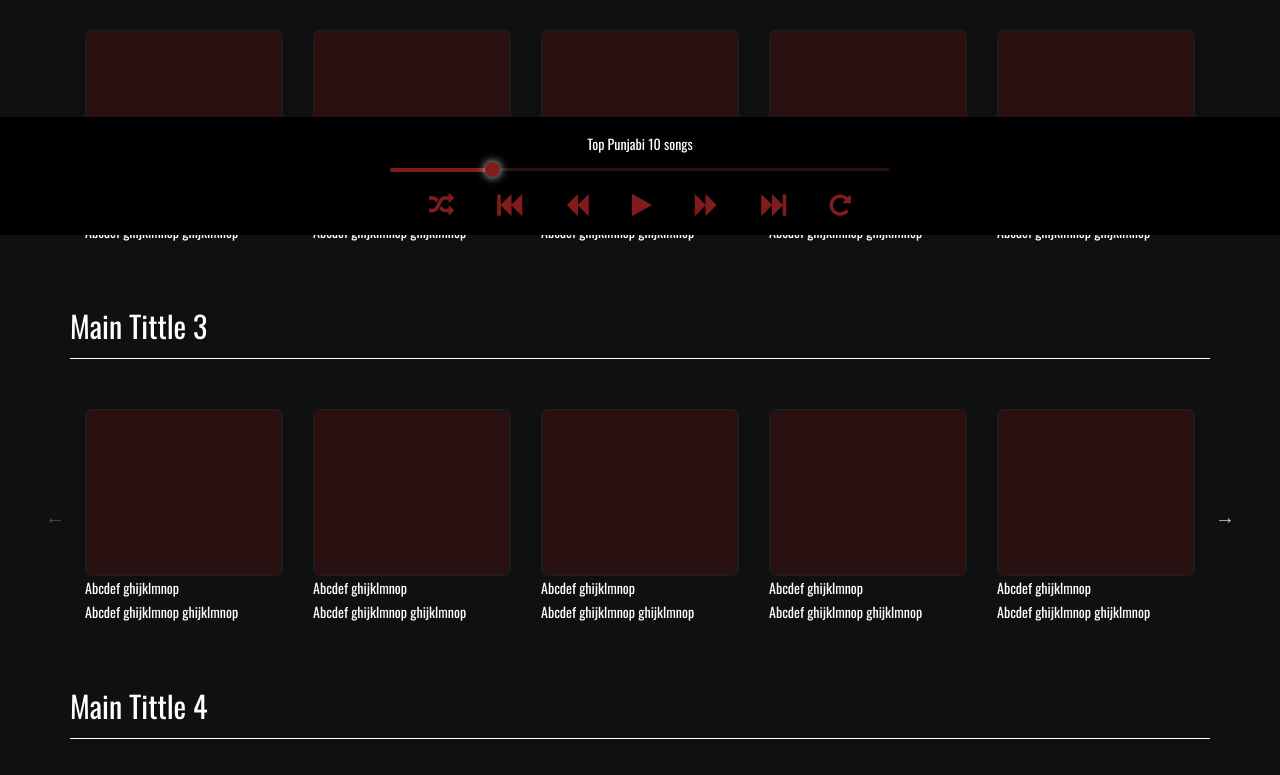
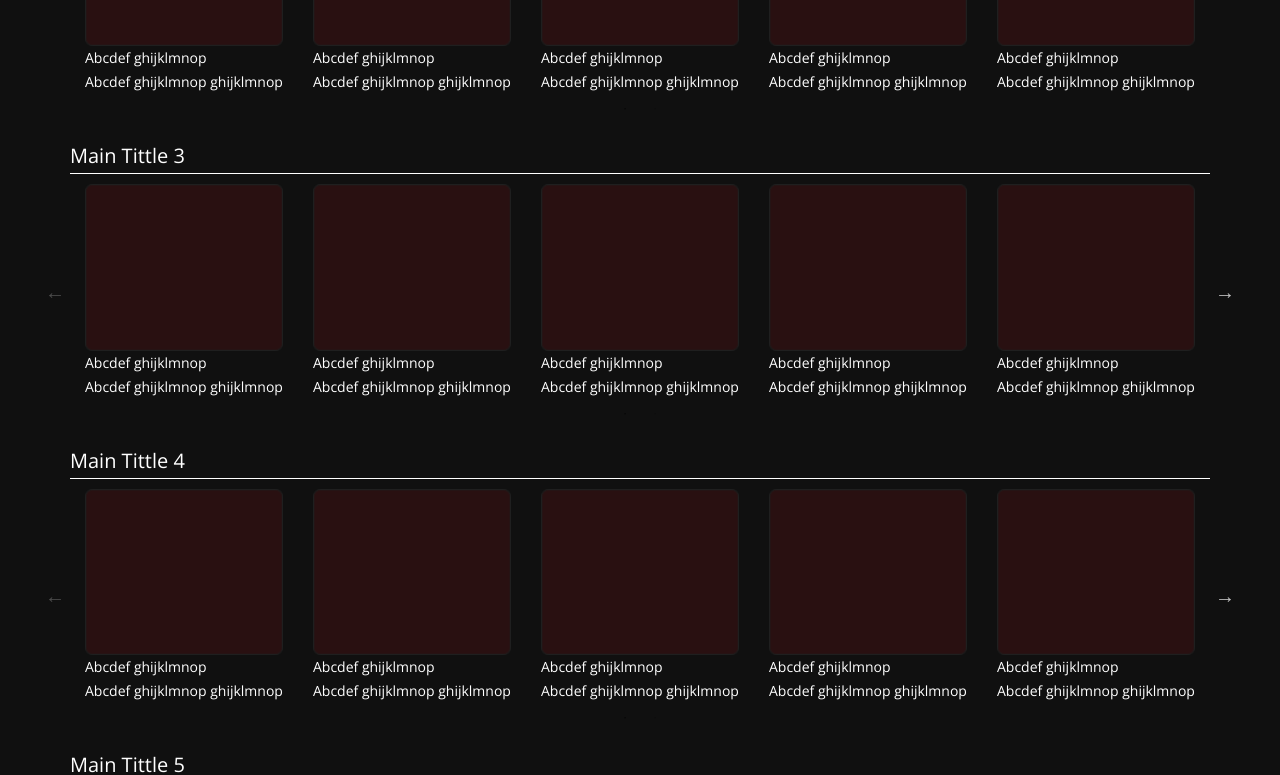
Before and after one commit to arunlalotra/dev.opalbeauty.ca, a plain HTML site: page index.html in a window 1280 px wide. Shown: the part 565-1340 px from the top of the page. Drawn offline with nearby package versions, Linux system fonts and the light colour scheme; a web font is replaced by a local one.

Commit message:
style.css

```diff
--- a/css/style.css
+++ b/css/style.css
@@ -1,8 +1,8 @@
 /* font family */
-@import url('https://fonts.googleapis.com/css?family=Oswald:200,300,400,500,600,700');
+@import url('https://fonts.googleapis.com/css?family=Open+Sans:300,400,600,700,800');
 
 /* body css */
-body{margin: 0;font-family: 'Oswald', sans-serif;font-size: 14px;line-height: 24px;color: #fff;background-color: #101010;}
+body{margin: 0;font-family: 'Open Sans', sans-serif;font-size: 14px;line-height: 24px;color: #fff;background-color: #101010;}
 *{margin: 0;padding: 0;}
 img{border: none;}
 ul,p,li,h1,h2,h3,h4,h5,h6{padding: 0;margin: 0;}
@@ -105,20 +105,17 @@ a:hover{color: #be1519;}
 	background-color: #be1519;
 }
 .main_block{
-	margin-top: 100px;
-	margin-bottom: 150px;
+	margin-top: 80px;
 }
 .heading p {
-	padding: 20px 0;
-	font-size: 30px;
-	margin-bottom: 50px;
+	padding: 20px 0 5px;
+	font-size: 20px;
+	margin-bottom: 10px;
 	border-bottom: 1px solid #fff;
 }
-.main_block article{
-	margin-bottom: 50px;
-}
+
 .footer{
-	position: fixed;
+	position: relative;
 	width: 100%;
 	background-color: #000;
 	bottom: 0;
@@ -134,7 +131,7 @@ a:hover{color: #be1519;}
 	position: relative;
 	padding: 10px 0;
 	max-width: 500px;
-	margin: 12px auto 5px;
+	margin: 20px auto;
 }
 .music_bar p{position: absolute;top: 0;left: 0;width: 100%;}
 .music_bar .music_bar_bottom{
@@ -203,7 +200,9 @@ a:hover{color: #be1519;}
 .nav.navbar-nav.navbar-right{
 	margin: 0;
 }
-
+.main_block{
+	margin-bottom: 150px;
+}
 }
 @media(max-width: 767px){
 .logo{max-height:40px;margin-right: 0px;}
```
